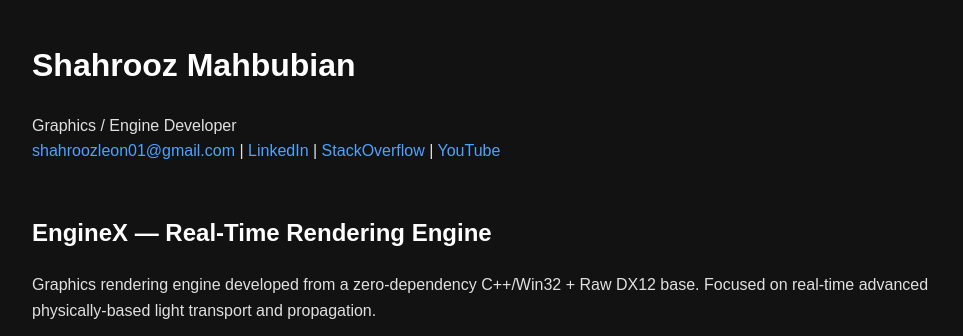
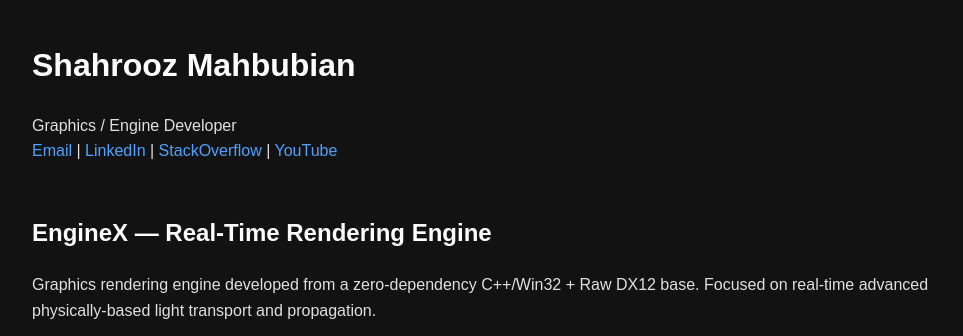
Before and after one commit to shahroozleon01/shahroozleon01.github.io, a plain HTML site: page index.html in a window 1280 px wide. Shown: the top 336 px of the page, without its empty margins (158-1121 px from the left). Drawn offline with Linux system fonts and the light colour scheme.

Commit message:
Update index.html

```diff
--- a/index.html
+++ b/index.html
@@ -38,7 +38,7 @@ img {
 <h1>Shahrooz Mahbubian</h1>
 <p>
 Graphics / Engine Developer<br>
-<a href="mailto:shahroozleon01@gmail.com">shahroozleon01@gmail.com</a> |
+<a href="mailto:shahroozleon01@gmail.com">Email</a> |
 <a href="https://linkedin.com/in/shahrooz-mahbubian">LinkedIn</a> |
 <a href="https://stackoverflow.com/users/12513400/shahrooz">StackOverflow</a> |
 <a href="https://www.youtube.com/@shahroozleon">YouTube</a>
```
